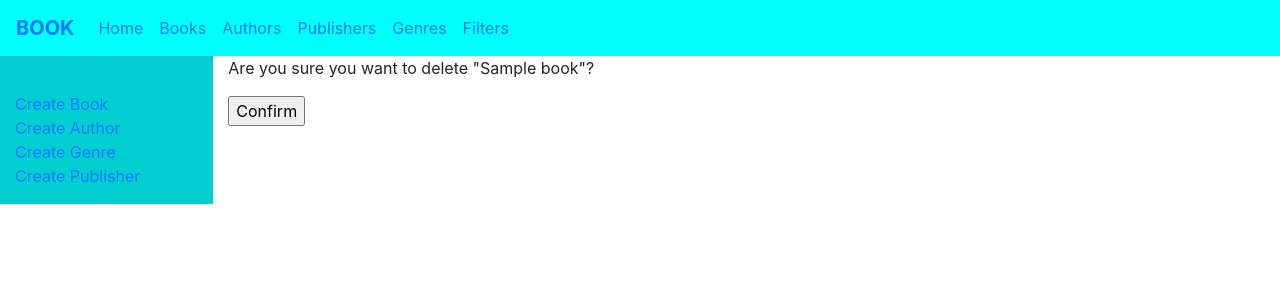
After one commit to Mithilesh-M/django-bookapp, a Django app: page /bookapp/book/delete/1 in a window 1280 px wide. The commit adds this page. Shown: the top 300 px of the page. Run offline with Django 3.2, Linux system fonts and the light colour scheme; tables that the repository leaves empty hold one stand-in row (values such as "Sample post"); some libraries are stand-ins or nearby versions.

Commit message:
Add book delete view in book app
Added view for deleting book

```diff
--- /dev/null
+++ b/bookapp/templates/bookapp/book_confirm_delete.html
@@ -0,0 +1,9 @@
+{% extends "base_generic.html" %}
+
+{% block content %}
+<form method="post">
+    {% csrf_token %}
+    <p>Are you sure you want to delete "{{ object }}"?</p>
+    <input type="submit" value="Confirm">
+</form>
+{% endblock %}
--- a/bookapp/templates/bookapp/book_list.html
+++ b/bookapp/templates/bookapp/book_list.html
@@ -18,7 +18,7 @@
             {% for book in book_list %}
             <tr>
               <th style="text-align: center;"><a class="mylist-ele" href="">{{ book.title }}</a></th>
-              <th><button class="mybutton"><a href="">Delete</a></button></th>
+              <th><button class="mybutton"><a href="{% url 'book-delete' book.id%}">Delete</a></button></th>
               <th><button class="mybutton"><a href="">Update</a></button></th>
             </tr>
             {% endfor %}
--- a/bookapp/urls.py
+++ b/bookapp/urls.py
@@ -5,6 +5,7 @@ urlpatterns = [
     path('', views.index, name='index'),
     path('book/',views.Booklistview.as_view(), name='book-list'),
     path('book/create/',views.Bookcreateview.as_view(), name='book-create'),
+    path('book/delete/<int:pk>', views.Bookdeleteview.as_view(), name='book-delete'),
     path('genre/',views.Genrelistview.as_view(), name='genre-list'),
     path('genre/create/',views.Genrecreateview.as_view(), name='genre-create'),
     path('author/', views.Authorlistview.as_view(), name='author-list'),
--- a/bookapp/views.py
+++ b/bookapp/views.py
@@ -19,6 +19,10 @@ class Booklistview(generic.ListView):
 class Bookcreateview(generic.CreateView):
     model = Book
     fields = ['title','isbn','no_of_page','cover_image','description','genre','publisher','author','published_date']
+    success_url = reverse_lazy('book-list')
+
+class Bookdeleteview(generic.DeleteView):
+    model = Book
     success_url = reverse_lazy('book-list')
 
 class Genrelistview(generic.ListView):
```
